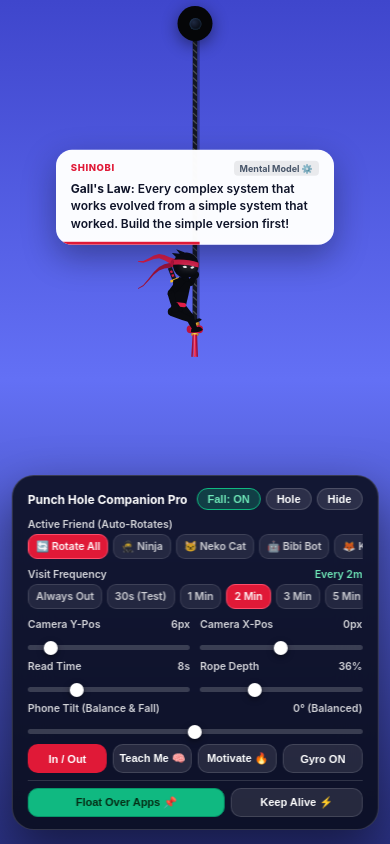
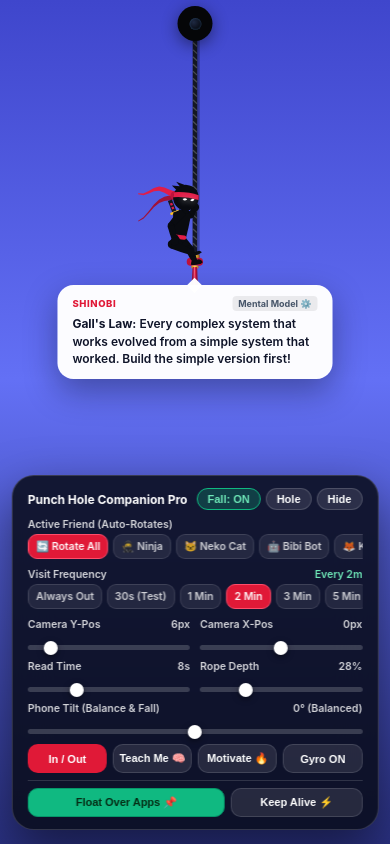
Before and after one commit to iamthegopi-png/Punch-Hole-Companion, a website: page www/index.html in a window 390 px wide. Drawn offline with Linux system fonts and the light colour scheme.

Commit message:
Update index.html

```diff
--- a/www/index.html
+++ b/www/index.html
@@ -14,7 +14,14 @@
       -webkit-tap-highlight-color: transparent;
     }
 
-    html, body {
+    html {
+      width: 100%;
+      height: 100%;
+      overflow: hidden;
+      background: transparent !important;
+    }
+
+    body {
       width: 100%;
       height: 100%;
       overflow: hidden;
@@ -23,8 +30,11 @@
       color: #ffffff;
     }
 
+    html.transparent-overlay,
     body.transparent-overlay {
       background: transparent !important;
+      background-color: transparent !important;
+      background-image: none !important;
     }
     body.transparent-overlay #ui-dock,
     body.transparent-overlay #cutout-wrapper,
@@ -45,6 +55,7 @@
       width: 100%;
       height: 100%;
       z-index: 2;
+      background: transparent !important;
       touch-action: none;
       transition: opacity 0.25s ease;
     }
@@ -99,15 +110,15 @@
       box-shadow: inset 0 0 2px rgba(100, 180, 255, 0.4);
     }
 
-    /* Dialogue & Wisdom Speech Bubble with Reading Progress Bar */
+    /* Clean Dialogue & Wisdom Speech Bubble (Placed below character, no timer line) */
     #speech-bubble {
       position: fixed;
       z-index: 8;
       width: max-content;
-      max-width: min(278px, 92vw);
+      max-width: min(275px, 90vw);
       background: rgba(255, 255, 255, 0.98);
       color: #0f1429;
-      padding: 11px 15px 13px;
+      padding: 11px 15px;
       border-radius: 16px;
       font-size: 12px;
       line-height: 1.45;
@@ -115,15 +126,14 @@
       box-shadow: 0 12px 32px rgba(10, 14, 35, 0.38);
       pointer-events: none;
       opacity: 0;
-      overflow: hidden;
-      transform: translate(-50%, -100%) scale(0.82);
+      transform: translate(-50%, 0) scale(0.85);
       transition:
         opacity 0.25s ease,
         transform 0.3s cubic-bezier(0.34, 1.56, 0.64, 1);
     }
     #speech-bubble.visible {
       opacity: 1;
-      transform: translate(-50%, -100%) scale(1);
+      transform: translate(-50%, 0) scale(1);
     }
     #speech-bubble .bubble-header {
       display: flex;
@@ -147,14 +157,15 @@
       border-radius: 4px;
       color: #475569;
     }
-    #bubble-progress {
+    #speech-bubble::before {
+      content: "";
       position: absolute;
-      bottom: 0;
-      left: 0;
-      height: 3px;
-      width: 100%;
-      background: #e01937;
-      transform-origin: left center;
+      top: -5px;
+      left: 50%;
+      transform: translateX(-50%) rotate(45deg);
+      width: 11px;
+      height: 11px;
+      background: rgba(255, 255, 255, 0.98);
     }
 
     /* Glassmorphic Settings Dock */
@@ -341,14 +352,13 @@
     </div>
   </div>
 
-  <!-- Dialogue & Wisdom Speech Bubble -->
+  <!-- Dialogue & Wisdom Speech Bubble (No timer bar) -->
   <div id="speech-bubble">
     <div class="bubble-header">
       <span class="speaker-tag" id="bubble-speaker">SHINOBI</span>
       <span class="category-tag" id="bubble-cat">Motivation</span>
     </div>
     <span id="bubble-text">Let's conquer your goals today!</span>
-    <div id="bubble-progress"></div>
   </div>
 
   <canvas id="scene"></canvas>
@@ -408,8 +418,8 @@
         <input type="range" id="read-time-slider" min="4" max="18" value="8" />
       </div>
       <div>
-        <div class="slider-header"><span>Rope Depth</span><span id="rope-label">36%</span></div>
-        <input type="range" id="rope-slider" min="18" max="74" value="36" />
+        <div class="slider-header"><span>Rope Depth</span><span id="rope-label">28%</span></div>
+        <input type="range" id="rope-slider" min="15" max="65" value="28" />
       </div>
     </div>
 
@@ -434,7 +444,7 @@
   </div>
 
   <script>
-    const STORAGE_KEY = 'punch_hole_companion_state_v4';
+    const STORAGE_KEY = 'punch_hole_companion_state_v5';
     const params = new URLSearchParams(window.location.search);
     const isOverlayWindow = params.get('overlay') === '1';
 
@@ -447,7 +457,6 @@
     const bubbleSpeaker = document.getElementById('bubble-speaker');
     const bubbleCat = document.getElementById('bubble-cat');
     const bubbleText = document.getElementById('bubble-text');
-    const bubbleProgress = document.getElementById('bubble-progress');
     const readTimeSlider = document.getElementById('read-time-slider');
     const readTimeLabel = document.getElementById('read-time-label');
     const camYSlider = document.getElementById('cam-y-slider');
@@ -468,11 +477,13 @@
     const batteryBtn = document.getElementById('battery-btn');
 
     if (isOverlayWindow) {
+      document.documentElement.classList.add('transparent-overlay');
       document.body.classList.add('transparent-overlay');
     }
 
     let width = window.innerWidth;
     let height = window.innerHeight;
+    let screenRefHeight = Math.max(window.screen ? window.screen.height : height, height);
     let dpr = Math.min(window.devicePixelRatio || 1, 2.5);
     let camTopOffset = params.has('camy') ? Number(params.get('camy')) : 6;
     let camLeftOffset = params.has('camx') ? Number(params.get('camx')) : 0;
@@ -494,11 +505,6 @@
       camXLabel.textContent = `${camLeftOffset > 0 ? '+' : ''}${camLeftOffset}px`;
     }
 
-    function checkOrientation() {
-      const landscape = window.innerWidth > window.innerHeight * 1.15;
-      window.setLandscapeMode(landscape);
-    }
-
     window.setLandscapeMode = function(landscape) {
       isLandscapePaused = Boolean(landscape);
       document.body.classList.toggle('landscape-paused', isLandscapePaused);
@@ -513,13 +519,13 @@
     function resize() {
       width = window.innerWidth;
       height = window.innerHeight;
+      screenRefHeight = Math.max(window.screen ? window.screen.height : height, height);
       dpr = Math.min(window.devicePixelRatio || 1, 2.5);
       canvas.width = width * dpr;
       canvas.height = height * dpr;
       ctx.setTransform(dpr, 0, 0, dpr, 0, 0);
       anchorX = width / 2 + camLeftOffset;
       anchorY = camTopOffset + 17;
-      checkOrientation();
     }
     window.addEventListener('resize', resize);
     updateCameraPosition(camTopOffset, camLeftOffset);
@@ -619,7 +625,6 @@
       ]
     };
 
-    // Fisher-Yates Non-Repeating Shuffle Decks
     const shuffleDecks = {};
     function getNextFromDeck(key, list) {
       if (!shuffleDecks[key] || shuffleDecks[key].length === 0) {
@@ -653,7 +658,7 @@
     let lastTickTime = Date.now();
 
     let state = 'DROP_ROPE';
-    let targetRopeRatio = params.has('rope') ? Number(params.get('rope')) / 100 : 0.36;
+    let targetRopeRatio = params.has('rope') ? Number(params.get('rope')) / 100 : 0.28;
     let ropeExtend = 0.0, ropeExtendVel = 0.0;
     let slidePos = 0.0, slideVel = 0.0;
 
@@ -673,14 +678,21 @@
     const RIBBON_LEN = 8;
     let ribbonNodes = Array.from({ length: RIBBON_LEN }, () => ({ x: 0, y: 0 }));
 
-    // Notify Native OverlayService to enable/disable hardware accelerometer (0% idle drain)
     function notifyNativeCompanionOut(isOut) {
       if (window.OverlayHost && typeof window.OverlayHost.setCompanionOut === 'function') {
         window.OverlayHost.setCompanionOut(Boolean(isOut));
       }
     }
 
-    // Live Config Receiver (Updates overlay smoothly without WebView page reload)
+    // Native Java Heartbeat Trigger (Guarantees visits even when main app is closed)
+    window.triggerNativeVisit = function() {
+      if (state === 'INSIDE' && !isLandscapePaused) {
+        visitCountdown = visitIntervalSec;
+        deployCompanion(true);
+        setTimeout(() => speakWisdom('random'), 1200);
+      }
+    };
+
     window.applyLiveConfig = function(cfg) {
       if (!cfg) return;
       if (cfg.charMode !== undefined) {
@@ -806,7 +818,7 @@
         const q = buildOverlayQuery();
         const jsonStr = JSON.stringify(payloadObj || {});
         if (typeof window.NativeApp.updateOverlayLive === 'function') {
-          window.NativeApp.updateOverlayLive(q, jsonStr);
+          window.NativeApp.updateOverlayLive(q, jsonStr, visitIntervalSec);
         } else if (typeof window.NativeApp.updateOverlayQuery === 'function') {
           window.NativeApp.updateOverlayQuery(q);
         }
@@ -863,17 +875,8 @@
 
       bubbleSpeaker.textContent = char.name;
       bubbleSpeaker.style.color = char.color;
-      bubbleProgress.style.background = char.color;
       bubbleCat.textContent = catName;
       bubbleText.innerHTML = text;
-
-      // Animate visual reading timer bar
-      bubbleProgress.style.transition = 'none';
-      bubbleProgress.style.transform = 'scaleX(1)';
-      void bubbleProgress.offsetWidth;
-      bubbleProgress.style.transition = `transform ${bubbleDisplaySec}s linear`;
-      bubbleProgress.style.transform = 'scaleX(0)';
-
       speechBubble.classList.add('visible');
 
       clearTimeout(bubbleTimeout);
@@ -1116,9 +1119,10 @@
 
     sysOverlayBtn.addEventListener('click', () => {
       if (window.NativeApp && typeof window.NativeApp.toggleSystemOverlay === 'function') {
-        window.NativeApp.toggleSystemOverlay(buildOverlayQuery());
-        setTimeout(refreshOverlayBtnState, 500);
+        window.NativeApp.toggleSystemOverlay(buildOverlayQuery(), visitIntervalSec);
+        setTimeout(refreshOverlayBtnState, 600);
       } else {
+        document.documentElement.classList.toggle('transparent-overlay');
         document.body.classList.toggle('transparent-overlay');
         resize();
       }
@@ -1134,7 +1138,7 @@
 
     canvas.addEventListener('pointerdown', (e) => {
       if (state !== 'PERCHED') return;
-      const totalLen = height * targetRopeRatio * ropeExtend + ropeStretch;
+      const totalLen = screenRefHeight * targetRopeRatio * ropeExtend + ropeStretch;
       const knotX = anchorX + Math.sin(ropeAngle) * totalLen;
       const knotY = anchorY + Math.cos(ropeAngle) * totalLen;
       if (Math.hypot(e.clientX - knotX, e.clientY - (knotY - 30)) < 68) {
@@ -1481,7 +1485,7 @@
       ctx.clearRect(0, 0, width, height);
       if (state === 'INSIDE' || isLandscapePaused) return;
 
-      const maxRopeLen = height * targetRopeRatio;
+      const maxRopeLen = Math.min(height - 140, screenRefHeight * targetRopeRatio);
       const currentRopeLen = maxRopeLen * ropeExtend + ropeStretch;
       const sinA = Math.sin(ropeAngle), cosA = Math.cos(ropeAngle);
       const knotX = anchorX + sinA * currentRopeLen;
@@ -1497,11 +1501,12 @@
         const charX = invT * invT * anchorX + 2 * invT * t * midX + t * t * knotX;
         const charY = invT * invT * anchorY + 2 * invT * t * midY + t * t * knotY;
 
+        // Place speech bubble cleanly BELOW the companion so it never gets cut off at the top
         if (speechBubble.classList.contains('visible')) {
-          const halfBubble = Math.min(139, width * 0.46);
+          const halfBubble = Math.min(138, width * 0.45);
           const clampedX = Math.max(halfBubble + 6, Math.min(width - halfBubble - 6, charX));
           speechBubble.style.left = `${clampedX}px`;
-          speechBubble.style.top = `${Math.max(72, charY - 82)}px`;
+          speechBubble.style.top = `${Math.min(height - 110, knotY + 26)}px`;
         }
 
         const breathe = Math.sin(time * 2.5) * 1.2;
```
